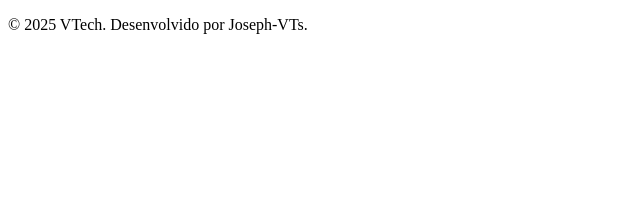
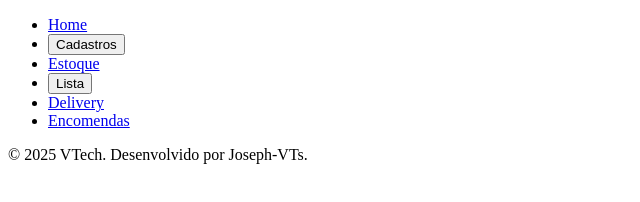
Before and after one commit to Joseph-VTs/JV-Tech, a plain HTML site: page index.html in a window 1280 px wide. Shown: the whole page, without its empty margins (0-640 px from the left). Drawn offline with Linux system fonts and the light colour scheme.

Commit message:
Update index.html
Add header no index com boas práticas no Drop Down

```diff
--- a/index.html
+++ b/index.html
@@ -6,6 +6,40 @@
     <title>VTech | Brasil, Viamão, RS040</title>
 </head>
 <body>
+    <header>
+        <nav aria-label="Menu Principal"> <!--Indentificação do menu para telas menores-->
+            <ul class="Nav-List">
+                <li><a href="#">Home</a></li>
+                <li class="DropDown">
+                    <button
+                        aria-haspopup="true"
+                        aria-expanded="false"
+                        aria-controls="Menu-Cadastros"
+                    >Cadastros</button>
+                    <ul id="Menu-Cadastros" class="DropDown-Menu" hidden>
+                        <li><a href="#">Clientes</a></li>
+                        <li><a href="#">Fornecedores</a></li>
+                        <li><a href="#">Produtos</a></li>
+                    </ul>
+                </li>
+                <li><a href="#">Estoque</a></li>
+                <li class="DropDown">
+                    <button
+                        aria-haspopup="true"
+                        aria-expanded="false"
+                        aria-controls="Menu-Lista"
+                    >Lista</button>
+                    <ul id="Menu-Lista" class="DropDown-Menu" hidden>
+                        <li><a href="#">Clientes</a></li>
+                        <li><a href="#">Fornecedores</a></li>
+                        <li><a href="#">Produtos</a></li>
+                    </ul>
+                </li>
+                <li><a href="#">Delivery</a></li>
+                <li><a href="#">Encomendas</a></li>
+            </ul>
+        </nav>
+    </header>
     <footer>
         <p>&copy; 2025 VTech. Desenvolvido por Joseph-VTs.</p>
     </footer>
```
